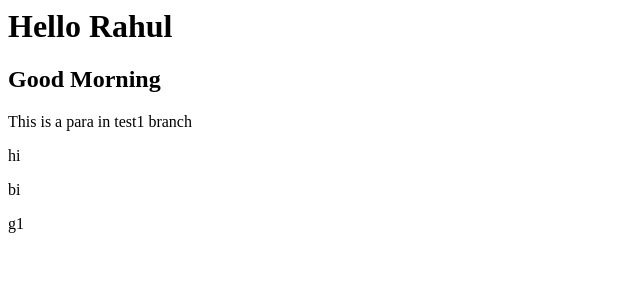
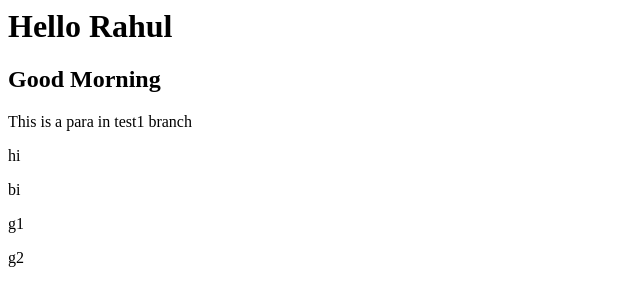
Before and after one commit to heyRahull/demo-repo, a plain HTML site: page index.html in a window 1280 px wide. Shown: the full height of the page, 0-640 px from the left. Drawn offline with Linux system fonts and the light colour scheme.

Commit message:
g2 branch changes

```diff
--- a/index.html
+++ b/index.html
@@ -5,3 +5,4 @@
 <p>hi</p>
 <p>bi</p>
 <p>g1</p>
+<p>g2</p>
```
